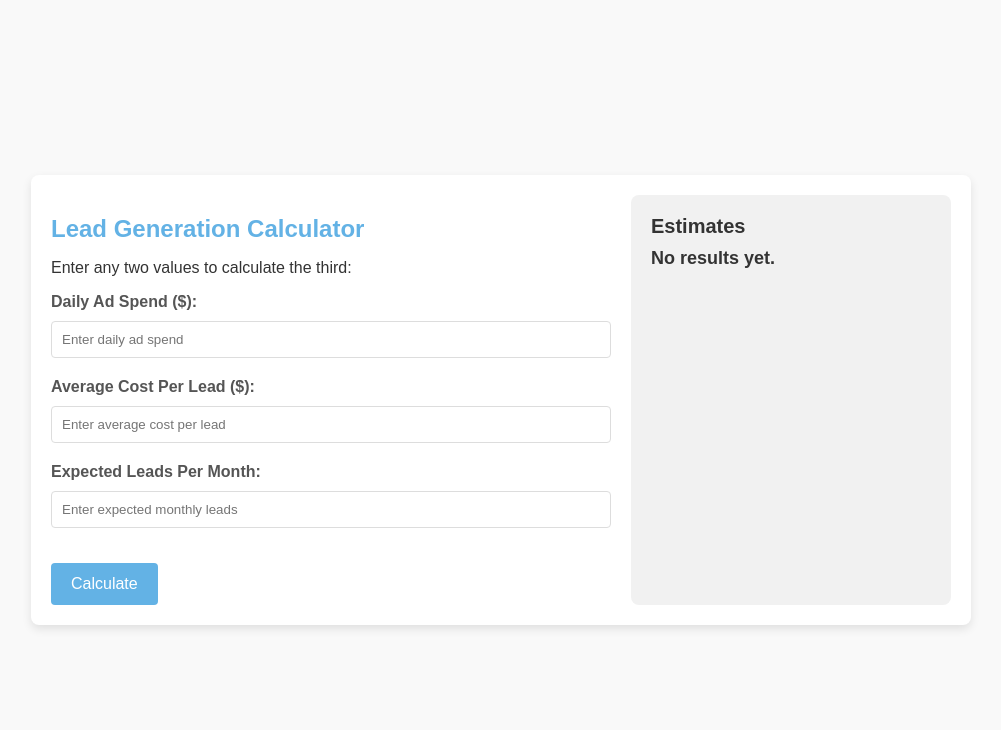
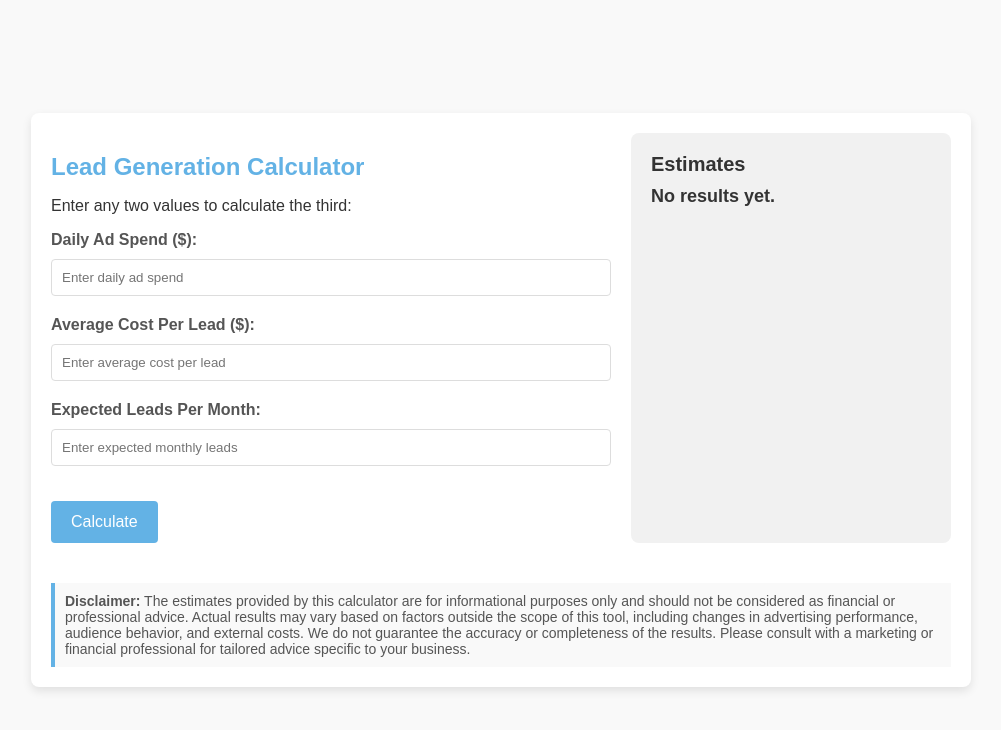
Before and after one commit to drewscluez/drewscluez.github.io, a plain HTML site: page index.html in a window 1280 px wide. Shown: the whole page, without its empty margins (139-1140 px from the left). Drawn offline with Linux system fonts and the light colour scheme.

Commit message:
Update index.html v4

```diff
--- a/index.html
+++ b/index.html
@@ -18,12 +18,18 @@
         }
         .container {
             display: flex;
+            flex-direction: column;
             max-width: 900px;
             background: white;
             padding: 20px;
             box-shadow: 0 4px 10px rgba(0, 0, 0, 0.1);
             border-radius: 8px;
             width: 100%;
+        }
+        .content {
+            display: flex;
+            width: 100%;
+            margin-bottom: 20px;
         }
         .inputs {
             flex: 2;
@@ -82,10 +88,22 @@
         .result p {
             margin: 5px 0;
         }
+        .disclaimer {
+            margin-top: 20px;
+            font-size: 14px;
+            color: #555;
+            background: #f9f9f9;
+            padding: 10px;
+            border-left: 4px solid #63B2E5;
+        }
+        .disclaimer p {
+            margin: 0;
+        }
     </style>
 </head>
 <body>
     <div class="container">
+        <div class="content">
             <div class="inputs">
                 <h2>Lead Generation Calculator</h2>
                 <p>Enter any two values to calculate the third:</p>
@@ -108,6 +126,10 @@
                 <div class="result" id="result">
                     <p>No results yet.</p>
                 </div>
+            </div>
+        </div>
+        <div class="disclaimer">
+            <p><strong>Disclaimer:</strong> The estimates provided by this calculator are for informational purposes only and should not be considered as financial or professional advice. Actual results may vary based on factors outside the scope of this tool, including changes in advertising performance, audience behavior, and external costs. We do not guarantee the accuracy or completeness of the results. Please consult with a marketing or financial professional for tailored advice specific to your business.</p>
         </div>
     </div>
 
```
Lines whose indentation alone changed are shown as unchanged.
